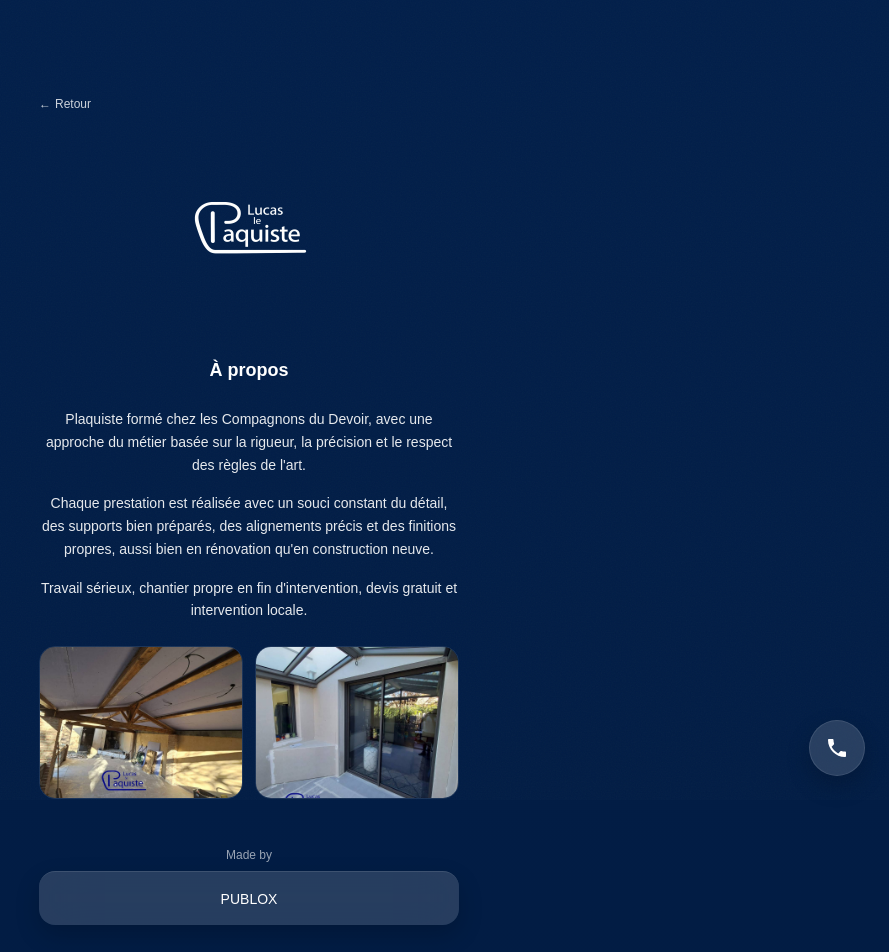
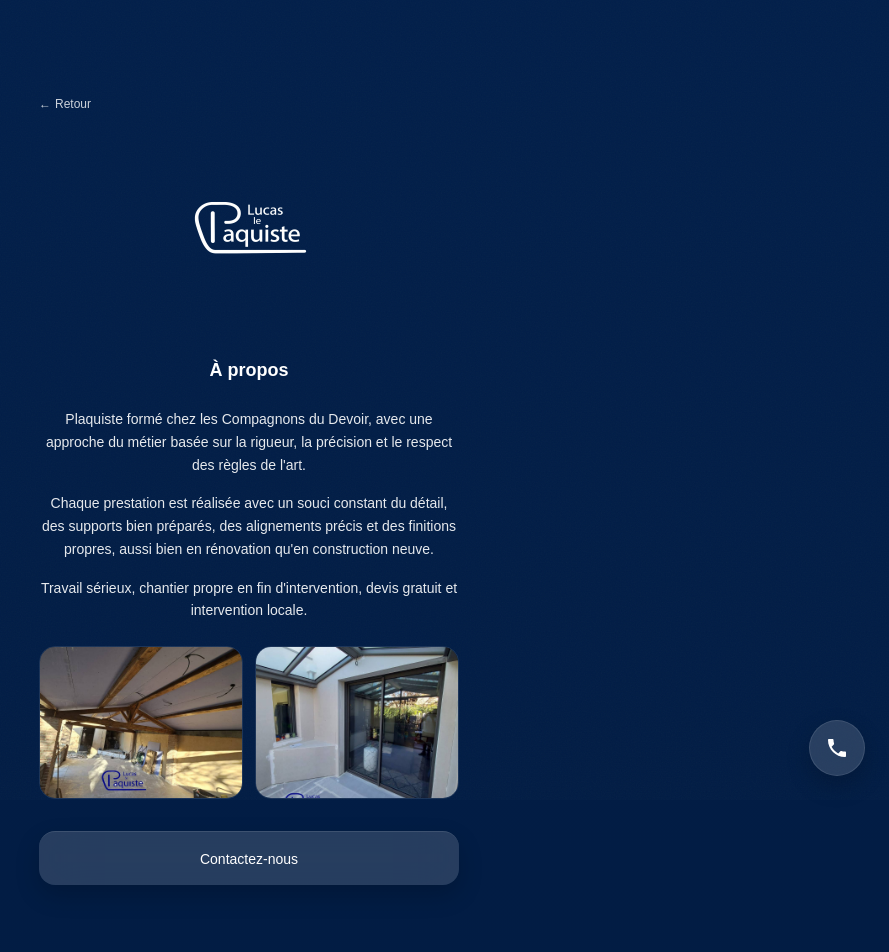
Before and after one commit to sergeiovitch63-create/lucas-leplaquiste, a Next.js app: page /a-propos in a window 1280 px wide. Shown: the top 952 px of the page, without its empty margins (391-1280 px from the left). Built offline with nearby package versions, Linux system fonts and the light colour scheme.

Commit message:
Fix made by PUBLOX visibility + CTA a-propos

```diff
--- a/src/app/a-propos/page.tsx
+++ b/src/app/a-propos/page.tsx
@@ -2,7 +2,6 @@ import Image from "next/image";
 import Link from "next/link";
 import { PhoneFrame } from "../../components/PhoneFrame";
 import { site } from "../../config/site";
-import { MadeByPublox } from "../../components/MadeByPublox";
 
 export default function AProposPage() {
   return (
@@ -100,7 +99,16 @@ export default function AProposPage() {
               </div>
             </div>
 
-            <MadeByPublox />
+            {/* Bouton Contacter nous */}
+            <div className="mx-auto max-w-[420px] pt-2">
+              <a
+                href={site.telLink}
+                className="flex h-[54px] w-full items-center justify-center gap-2.5 rounded-2xl border-t border-white/10 bg-white/15 px-4 backdrop-blur-xl text-sm font-medium text-white shadow-[0_10px_25px_rgba(0,0,0,0.18)] transition-all duration-200 hover:bg-white/20 hover:-translate-y-[1px] active:scale-[0.99] focus-visible:outline-none focus-visible:ring-2 focus-visible:ring-white/80 focus-visible:ring-offset-0"
+                aria-label="Contactez-nous"
+              >
+                Contactez-nous
+              </a>
+            </div>
           </div>
         </PhoneFrame>
       </div>
--- a/src/app/avis/page.tsx
+++ b/src/app/avis/page.tsx
@@ -3,7 +3,6 @@ import { BackgroundShell } from "../../components/BackgroundShell";
 import { PhoneFrame } from "../../components/PhoneFrame";
 import { GlassCard } from "../../components/GlassCard";
 import { GoogleReviewsWidget } from "../../components/GoogleReviewsWidget";
-import { MadeByPublox } from "../../components/MadeByPublox";
 
 export default function AvisPage() {
   return (
@@ -33,8 +32,6 @@ export default function AvisPage() {
                 <GoogleReviewsWidget />
               </div>
             </div>
-
-            <MadeByPublox />
           </div>
         </GlassCard>
       </PhoneFrame>
--- a/src/app/cloisons/page.tsx
+++ b/src/app/cloisons/page.tsx
@@ -2,7 +2,6 @@ import Image from "next/image";
 import Link from "next/link";
 import { PhoneFrame } from "../../components/PhoneFrame";
 import { site } from "../../config/site";
-import { MadeByPublox } from "../../components/MadeByPublox";
 
 const cloisonsImages = [
   "cloison-1.jpg",
@@ -107,8 +106,6 @@ export default function CloisonsPage() {
                 Contactez-nous
               </a>
             </div>
-
-            <MadeByPublox />
           </div>
         </PhoneFrame>
       </div>
--- a/src/app/creation-decoration/page.tsx
+++ b/src/app/creation-decoration/page.tsx
@@ -2,7 +2,6 @@ import Image from "next/image";
 import Link from "next/link";
 import { PhoneFrame } from "../../components/PhoneFrame";
 import { site } from "../../config/site";
-import { MadeByPublox } from "../../components/MadeByPublox";
 
 const creationDecorationImages = [
   "creation-decoration-1.jpg",
@@ -103,8 +102,6 @@ export default function CreationDecorationPage() {
                 Contactez-nous
               </a>
             </div>
-
-            <MadeByPublox />
           </div>
         </PhoneFrame>
       </div>
--- a/src/app/doublages/page.tsx
+++ b/src/app/doublages/page.tsx
@@ -2,7 +2,6 @@ import Image from "next/image";
 import Link from "next/link";
 import { PhoneFrame } from "../../components/PhoneFrame";
 import { site } from "../../config/site";
-import { MadeByPublox } from "../../components/MadeByPublox";
 
 const doublagesImages = [
   "doublages-1.jpg",
@@ -108,8 +107,6 @@ export default function DoublagesPage() {
                 Contactez-nous
               </a>
             </div>
-
-            <MadeByPublox />
           </div>
         </PhoneFrame>
       </div>
--- a/src/app/faux-plafonds/page.tsx
+++ b/src/app/faux-plafonds/page.tsx
@@ -2,7 +2,6 @@ import Image from "next/image";
 import Link from "next/link";
 import { PhoneFrame } from "../../components/PhoneFrame";
 import { site } from "../../config/site";
-import { MadeByPublox } from "../../components/MadeByPublox";
 
 const fauxPlafondsImages = [
   "faux-plafond-1.jpg",
@@ -108,8 +107,6 @@ export default function FauxPlafondsPage() {
                 Contactez-nous
               </a>
             </div>
-
-            <MadeByPublox />
           </div>
         </PhoneFrame>
       </div>
--- a/src/components/MadeByPublox.tsx
+++ b/src/components/MadeByPublox.tsx
@@ -6,7 +6,7 @@ export function MadeByPublox() {
         href="https://www.publox-marketing.com/"
         target="_blank"
         rel="noreferrer"
-        className="flex h-[54px] w-full max-w-[420px] items-center justify-center rounded-2xl border-t border-white/10 bg-white/15 px-4 backdrop-blur-xl text-sm font-medium text-white shadow-[0_10px_25px_rgba(0,0,0,0.18)] transition-all duration-200 hover:bg-white/20 hover:-translate-y-[1px] active:scale-[0.99] focus-visible:outline-none focus-visible:ring-2 focus-visible:ring-white/80 focus-visible:ring-offset-0"
+        className="flex h-[40px] w-full max-w-[220px] items-center justify-center rounded-2xl border-t border-white/10 bg-white/15 px-4 backdrop-blur-xl text-xs font-medium text-white shadow-[0_10px_25px_rgba(0,0,0,0.18)] transition-all duration-200 hover:bg-white/20 hover:-translate-y-[1px] active:scale-[0.99] focus-visible:outline-none focus-visible:ring-2 focus-visible:ring-white/80 focus-visible:ring-offset-0"
         aria-label="Visiter PUBLOX Marketing"
       >
         PUBLOX
```
